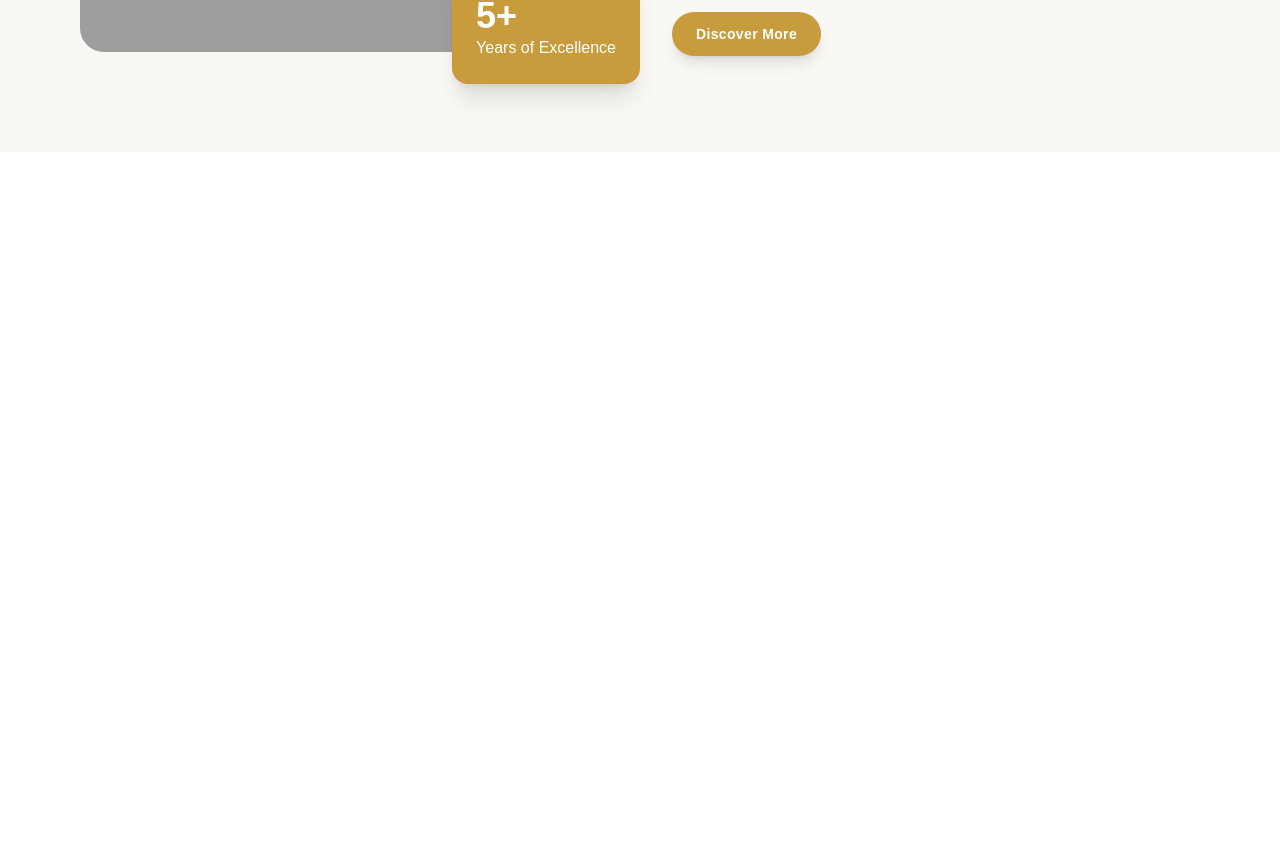
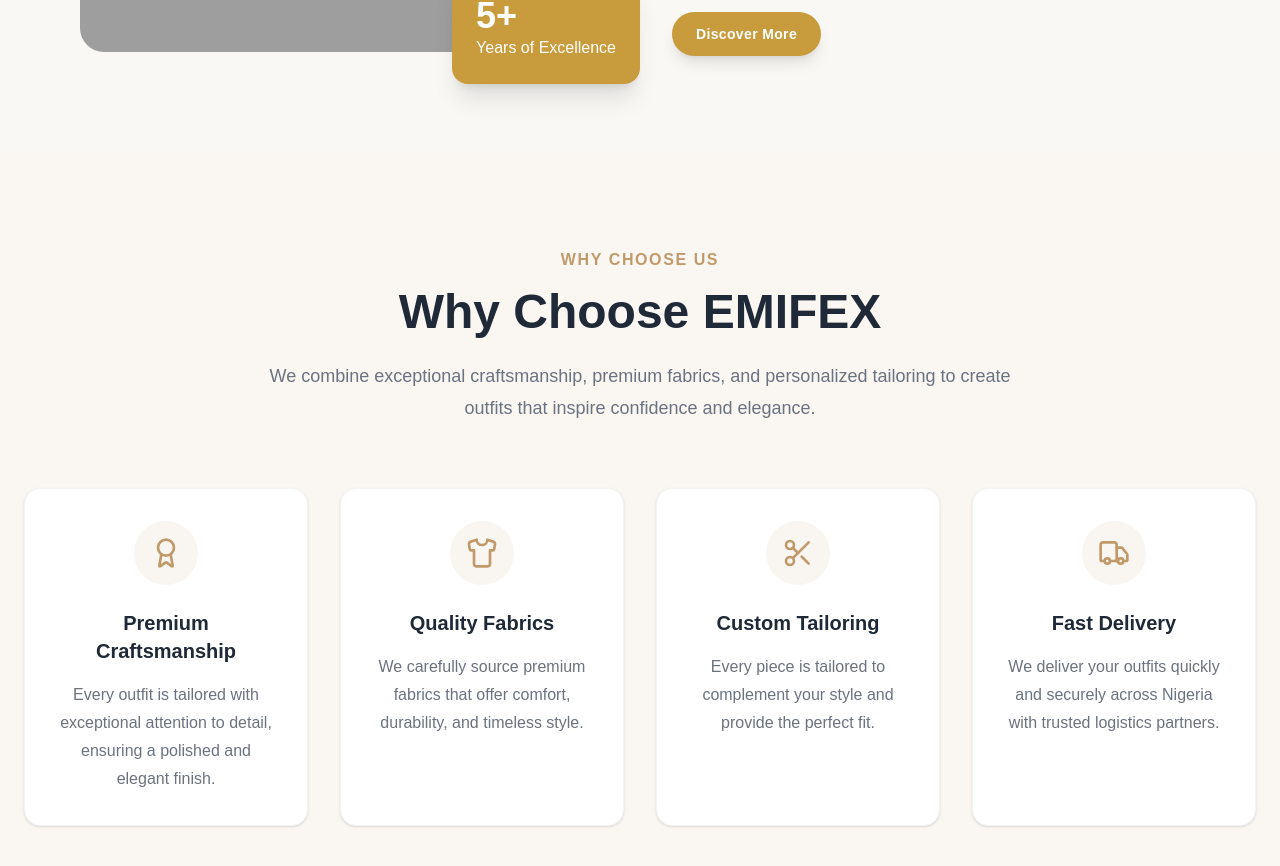
Before and after one commit to Nuelwhiz/Fashion-Ecomerce, a Next.js app in the folder frontend/: page / in a window 1280 px wide. Shown: the part 3752-4618 px from the top of the page. Before the commit the page ends 3904 px from the top, so only its background shows below. Built offline with nearby package versions, Linux system fonts and the light colour scheme; grey boxes are pictures that could not be loaded.

Commit message:
Add WhyChoose section with FeatureCard components and data for enhanced user engagement

```diff
--- a/frontend/app/page.tsx
+++ b/frontend/app/page.tsx
@@ -3,6 +3,7 @@
 import FeaturedCategories from "@/components/common/home/featured-categories/FeaturedCategories";
 import BestSellers from "@/components/common/home/best-sellers/BestSellers";
 import About from "@/components/common/home/about/About";
+import WhyChoose from "@/components/common/home/why-choose/WhyChoose";
 
 export default function Home() {
   return (
@@ -18,6 +19,9 @@
         <div>
           <About />
         </div>
+        <div>
+          <WhyChoose />
+        </div>
       </main>
     </>
   );
--- /dev/null
+++ b/frontend/components/common/home/why-choose/FeatureCard.tsx
@@ -0,0 +1,57 @@
+import { LucideIcon } from "lucide-react";
+
+interface FeatureCardProps {
+  title: string;
+  description: string;
+  icon: LucideIcon;
+}
+
+const FeatureCard = ({
+  title,
+  description,
+  icon: Icon,
+}: FeatureCardProps) => {
+  return (
+    <div
+      className="
+      bg-white
+      rounded-2xl
+      p-8
+      text-center
+      shadow-sm
+      border
+      border-gray-100
+      transition-all
+      duration-300
+      hover:-translate-y-2
+      hover:shadow-xl
+    "
+    >
+      <div
+        className="
+        w-16
+        h-16
+        rounded-full
+        bg-[#C19A6B]/10
+        flex
+        items-center
+        justify-center
+        mx-auto
+        mb-6
+      "
+      >
+        <Icon className="w-8 h-8 text-[#C19A6B]" />
+      </div>
+
+      <h3 className="text-xl font-bold text-[#1F2937] mb-4">
+        {title}
+      </h3>
+
+      <p className="text-[#6B7280] leading-7">
+        {description}
+      </p>
+    </div>
+  );
+};
+
+export default FeatureCard;
--- /dev/null
+++ b/frontend/components/common/home/why-choose/WhyChoose.tsx
@@ -0,0 +1,45 @@
+import FeatureCard from "./FeatureCard";
+import { whyChooseData } from "./WhyChooseData";
+
+const WhyChoose = () => {
+  return (
+    <section className="bg-[#FAF7F2] py-24">
+      <div className="max-w-7xl mx-auto px-6">
+
+        <div className="text-center max-w-3xl mx-auto mb-16">
+
+          <p className="text-[#C19A6B] font-semibold uppercase tracking-widest mb-4">
+            WHY CHOOSE US
+          </p>
+
+          <h2 className="text-4xl md:text-5xl font-bold text-[#1F2937] mb-6">
+            Why Choose EMIFEX
+          </h2>
+
+          <p className="text-[#6B7280] text-lg leading-8">
+            We combine exceptional craftsmanship, premium fabrics,
+            and personalized tailoring to create outfits that
+            inspire confidence and elegance.
+          </p>
+
+        </div>
+
+        <div className="grid gap-8 sm:grid-cols-2 lg:grid-cols-4">
+
+          {whyChooseData.map((feature) => (
+            <FeatureCard
+              key={feature.id}
+              title={feature.title}
+              description={feature.description}
+              icon={feature.icon}
+            />
+          ))}
+
+        </div>
+
+      </div>
+    </section>
+  );
+};
+
+export default WhyChoose;
--- /dev/null
+++ b/frontend/components/common/home/why-choose/WhyChooseData.ts
@@ -0,0 +1,37 @@
+import {
+  Award,
+  Shirt,
+  Scissors,
+  Truck,
+} from "lucide-react";
+
+export const whyChooseData = [
+  {
+    id: 1,
+    title: "Premium Craftsmanship",
+    description:
+      "Every outfit is tailored with exceptional attention to detail, ensuring a polished and elegant finish.",
+    icon: Award,
+  },
+  {
+    id: 2,
+    title: "Quality Fabrics",
+    description:
+      "We carefully source premium fabrics that offer comfort, durability, and timeless style.",
+    icon: Shirt,
+  },
+  {
+    id: 3,
+    title: "Custom Tailoring",
+    description:
+      "Every piece is tailored to complement your style and provide the perfect fit.",
+    icon: Scissors,
+  },
+  {
+    id: 4,
+    title: "Fast Delivery",
+    description:
+      "We deliver your outfits quickly and securely across Nigeria with trusted logistics partners.",
+    icon: Truck,
+  },
+];
```
Also changed, not shown: frontend/app/shop/psge.tsx (added).
